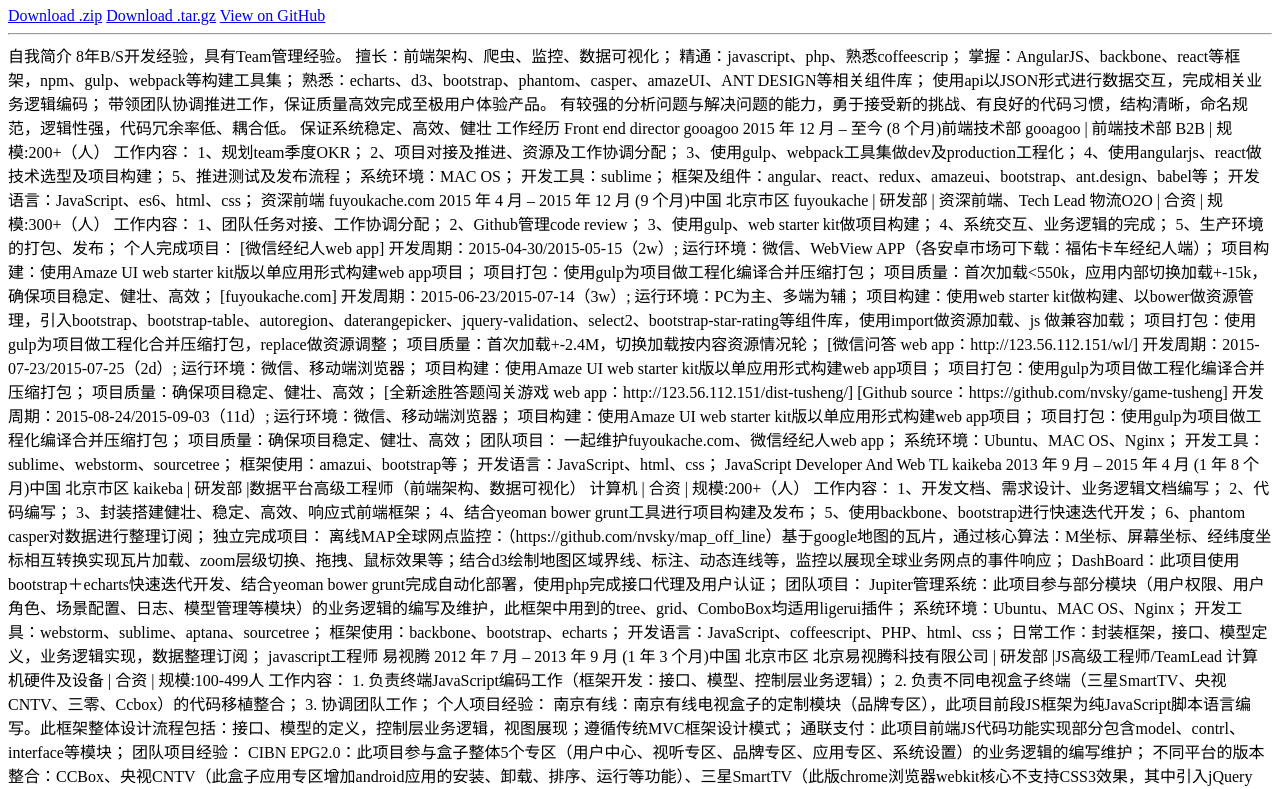
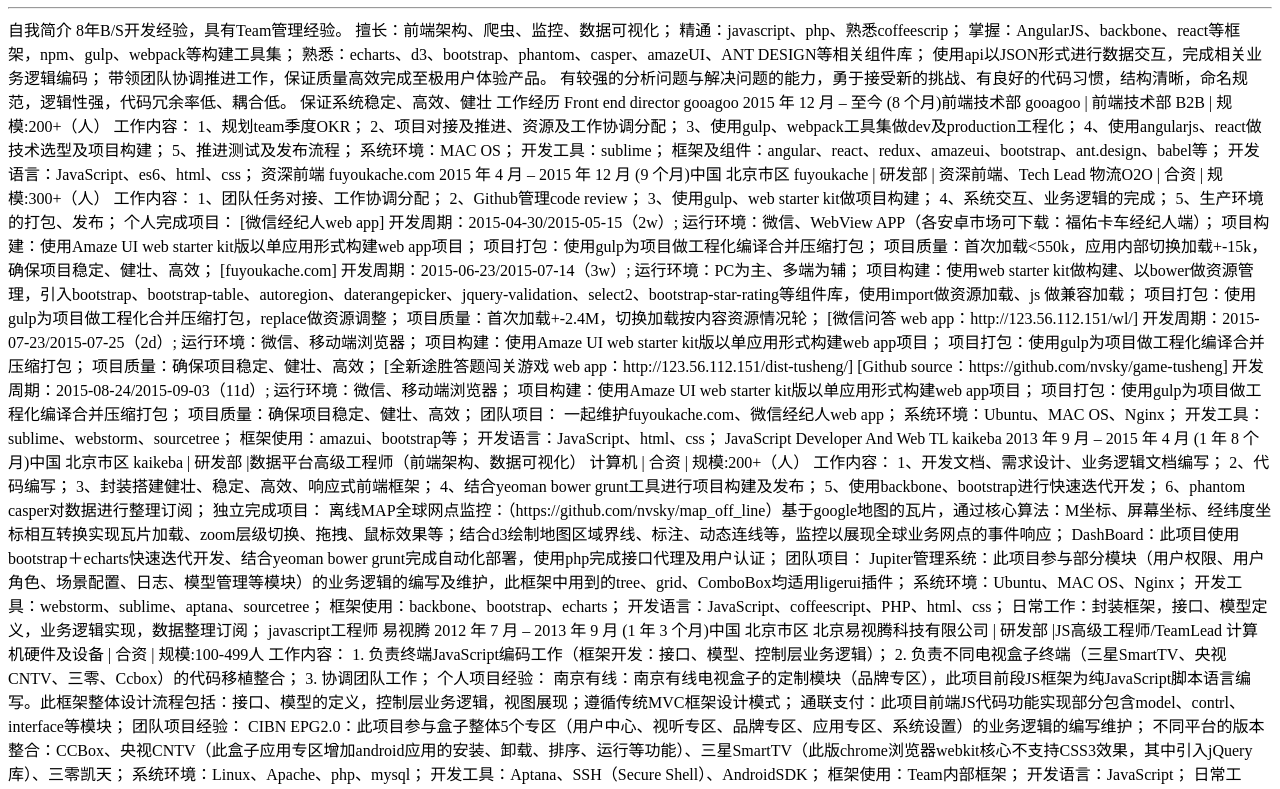
Before and after one commit to nvsky/hijack, a plain HTML site: page index.html in a window 1280 px wide. Shown: the part 73-862 px from the top of the page. Drawn offline with Linux system fonts and the light colour scheme; a web font is replaced by a local one.

Commit message:
no message

```diff
--- a/index.html
+++ b/index.html
@@ -21,12 +21,6 @@
           <h1>Resume</h1>
           <h2></h2>
         </header>
-
-        <section id="downloads" class="clearfix">
-          <a href="https://github.com/nvsky/resume/zipball/master" id="download-zip" class="button"><span>Download .zip</span></a>
-          <a href="https://github.com/nvsky/resume/tarball/master" id="download-tar-gz" class="button"><span>Download .tar.gz</span></a>
-          <a href="https://github.com/nvsky/resume" id="view-on-github" class="button"><span>View on GitHub</span></a>
-        </section>
 
         <hr>
 
```
